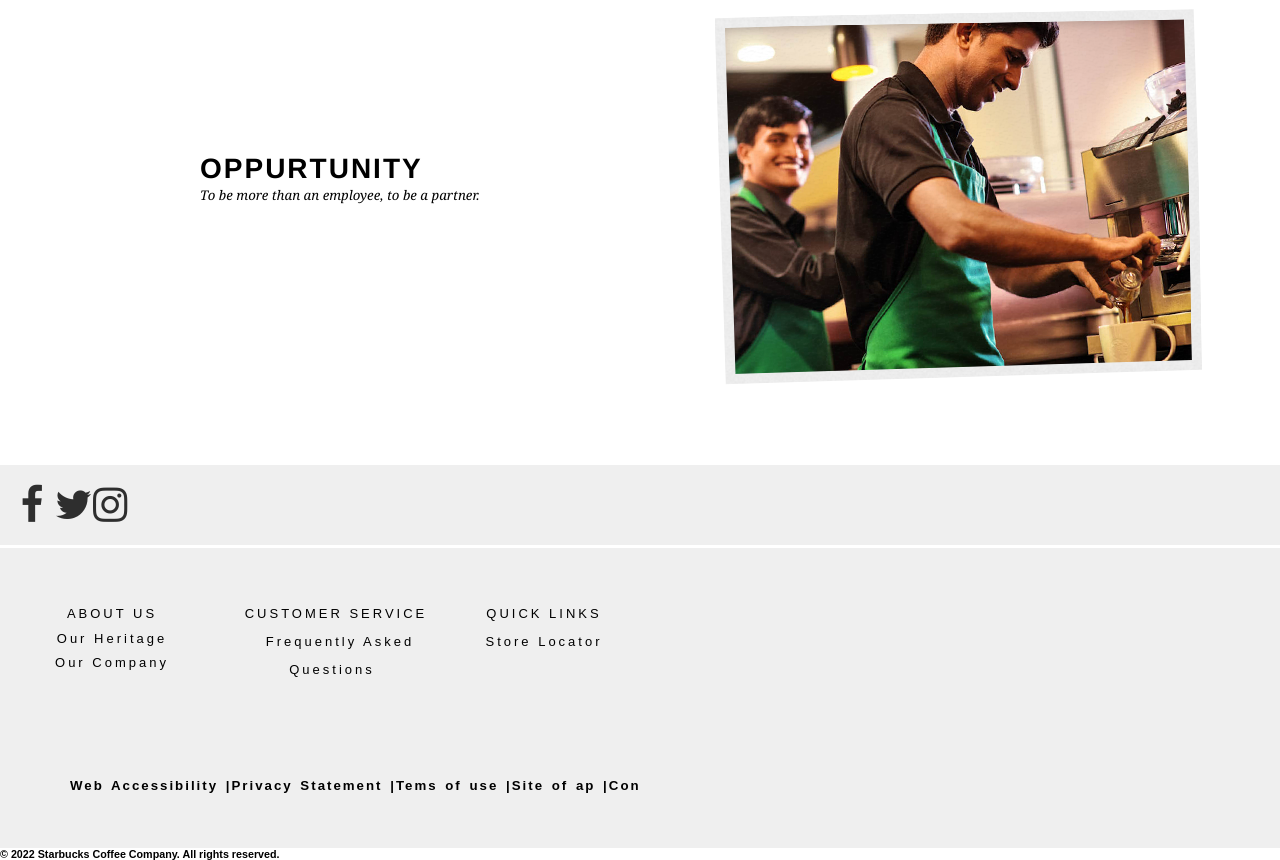
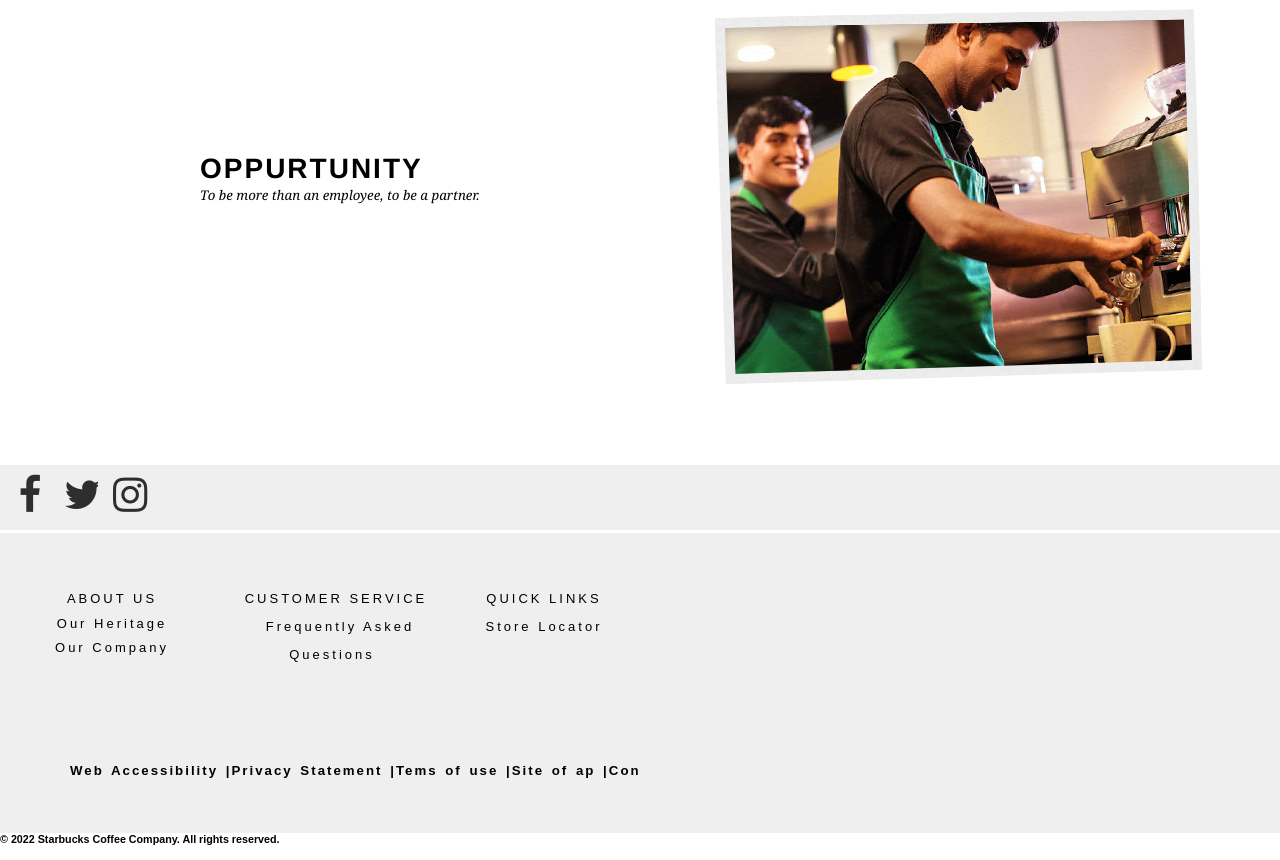
Before and after one commit to munawarvp/starbucks, a plain HTML site: page index.html in a window 1280 px wide. Shown: the part 3051-3911 px from the top of the page. Drawn offline with Linux system fonts and the light colour scheme.

Commit message:
fixed padding

```diff
--- a/index.html
+++ b/index.html
@@ -61,9 +61,12 @@
     </div>
 
     <div class="socials">
-      <a href="https://www.facebook.com/starbucksindia" class="fa fa-facebook"></a>
-      <a href="https://twitter.com/starbucksindia" class="fa fa-twitter"></a>
-      <a href="https://www.instagram.com/starbucksindia" class="fa fa-instagram"></a>
+      <div class="sociallinks">
+
+        <a href="https://www.facebook.com/starbucksindia" class="fa fa-facebook"></a>
+        <a href="https://twitter.com/starbucksindia" class="fa fa-twitter"></a>
+        <a href="https://www.instagram.com/starbucksindia" class="fa fa-instagram"></a>
+      </div>
     </div>
 
     <footer>
--- a/style.css
+++ b/style.css
@@ -93,11 +93,16 @@ div{
 }
 .socials{
     margin-top: 80px;
-    padding-top: 15px;
-    padding-left: 15px;
+    /* padding-top: 15px;
+    padding-left: 15px; */
     width: 100%;
     height: 65px;
     background-color: #efefef;
+}
+.sociallinks a{
+    padding-top: 10px;
+    padding-left: 15px;
+    margin: 0;
 }
 .fa {
 
```
